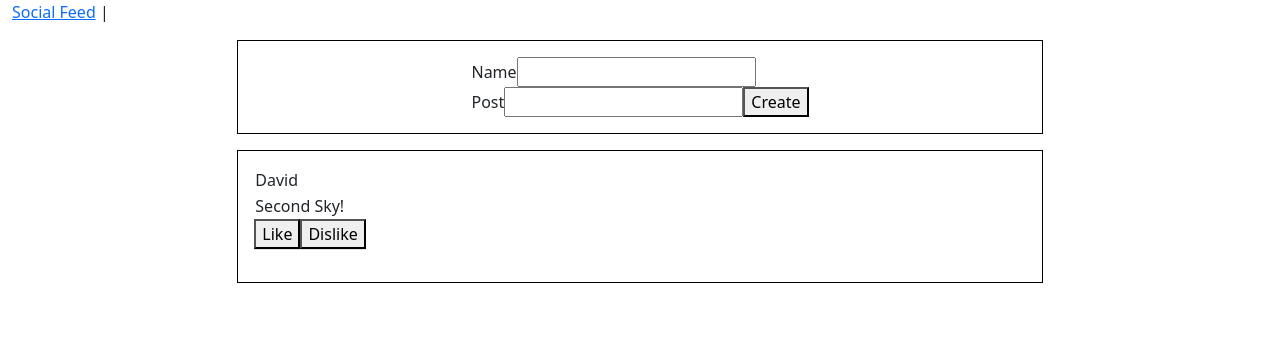
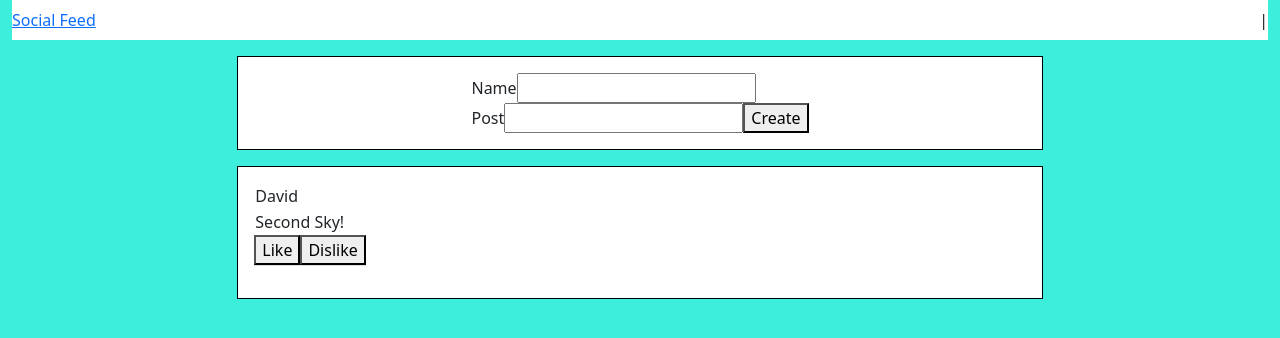
Before and after one commit to ledavid0106/social-feed-project, a React (Create React App) app: page / in a window 1280 px wide. Shown: the top 338 px of the page. Built offline with nearby package versions, Linux system fonts and the light colour scheme.

Commit message:
Updated background colors

```diff
--- a/public/index.html
+++ b/public/index.html
@@ -26,7 +26,7 @@
     -->
     <title>Social Feed Project</title>
   </head>
-  <body>
+  <body style="background-color:rgb(61, 238, 220)">
     <noscript>You need to enable JavaScript to run this app.</noscript>
     <div id="root"></div>
     <!--
--- a/src/App.css
+++ b/src/App.css
@@ -9,6 +9,7 @@
   align-items: center;
   align-content: center;
   align-self: center;
+  background-color: white;
 }
 
 .center {
@@ -18,3 +19,8 @@
   align-self: center;
   justify-content: center;
 }
+
+
+.navbar {
+  background-color: white;
+}
--- a/src/App.js
+++ b/src/App.js
@@ -17,8 +17,8 @@ function App() {
 
   return (
     <div className="container-fluid">
-      <nav>
-        <a href="social">Social Feed</a> |
+      <nav className="navbar">
+        <a href="#social">Social Feed</a> |
       </nav>
       <div className="center">
          <div className="col-md-8">
```
